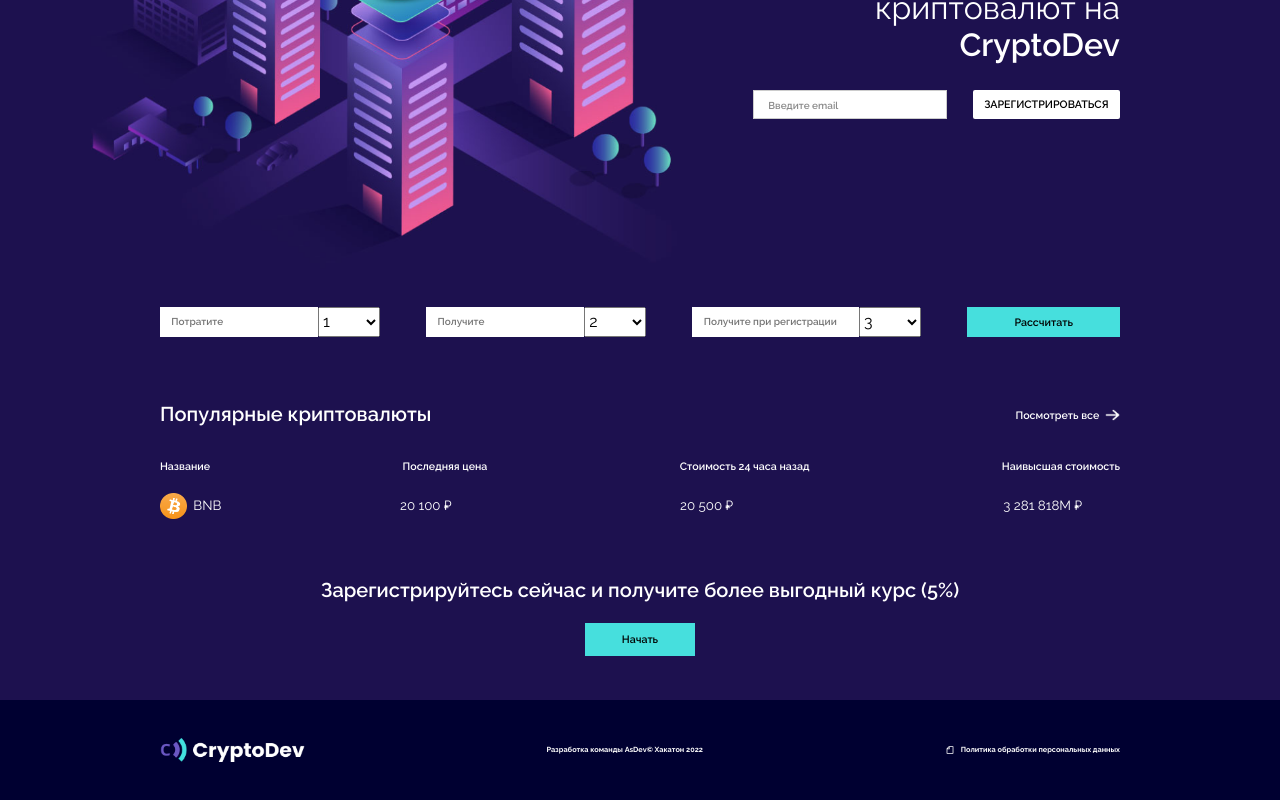
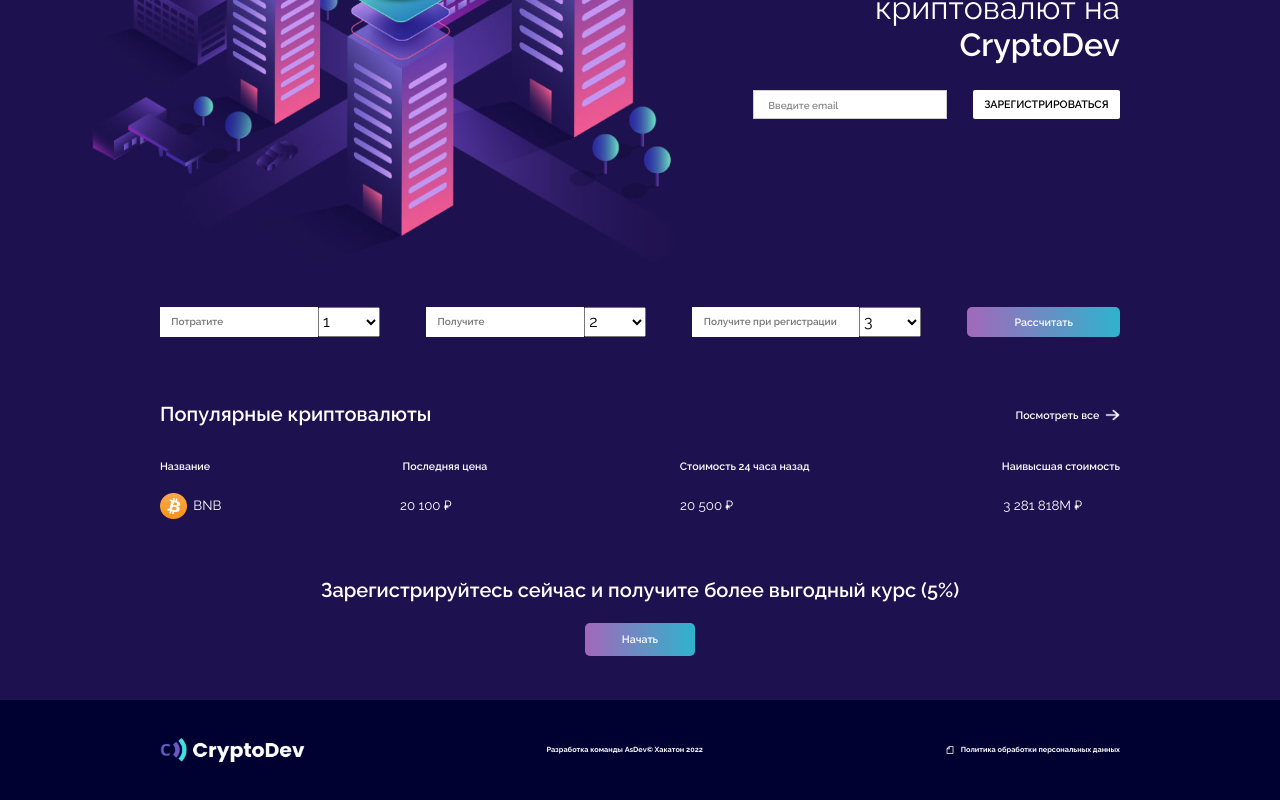
Before and after one commit to NIKITAZEML/asDev, a Vue app: page /#/ in a window 1280 px wide. Shown: the part 362-1162 px from the top of the page. Built offline with nearby package versions, Linux system fonts and the light colour scheme.

Commit message:
dasdsadfdsf

```diff
--- a/src/views/HomeView.vue
+++ b/src/views/HomeView.vue
@@ -286,9 +286,12 @@
     font-weight: 600;
     font-size: size(16, 1920);
     line-height: size(19, 1920);
-    color: #000000;
+    color: white;
      transition: 0.2s ease-out;
      cursor: pointer;
+     background: rgb(2,0,36);
+background: linear-gradient(90deg, rgba(2,0,36,1) 0%, rgba(162,104,186,1) 0%, rgba(47,179,205,1) 100%);
+border-radius: 5px;
   }
 .crypto-cards__button:hover{
   background-color: #6d44b8;
@@ -297,6 +300,8 @@
 -moz-box-shadow: 4px 4px 44px 0px rgba(59, 40, 225, 0.65);
 box-shadow: 4px 4px 44px 0px rgba(59, 40, 225, 0.65);
  transition: 0.2s ease-out;
+ background: rgb(2,0,36);
+background: linear-gradient(90deg, rgba(2,0,36,1) 0%, rgba(47,179,205,1) 0%, rgba(162,104,186,1) 100%);
  cursor: pointer;
 }
   /*------Crypto----Popylaryty------*/
@@ -397,9 +402,12 @@
     font-weight: 600;
     font-size: size(16, 1920);
     line-height: size(19, 1920);
-    color: #000000;
+    color: white;
      transition: 0.2s ease-out;
      cursor: pointer;
+     border-radius: 5px;
+     background: rgb(2,0,36);
+background: linear-gradient(90deg, rgba(2,0,36,1) 0%, rgba(162,104,186,1) 0%, rgba(47,179,205,1) 100%);
   }
   .register-title__button:hover{
      background-color: #6d44b8;
@@ -408,6 +416,8 @@
 -moz-box-shadow: 4px 4px 44px 0px rgba(59, 40, 225, 0.65);
 box-shadow: 4px 4px 44px 0px rgba(59, 40, 225, 0.65);
  transition: 0.2s ease-out;
+ background: rgb(2,0,36);
+background: linear-gradient(90deg, rgba(2,0,36,1) 0%, rgba(47,179,205,1) 0%, rgba(162,104,186,1) 100%);
  cursor: pointer;
   }
 
```
